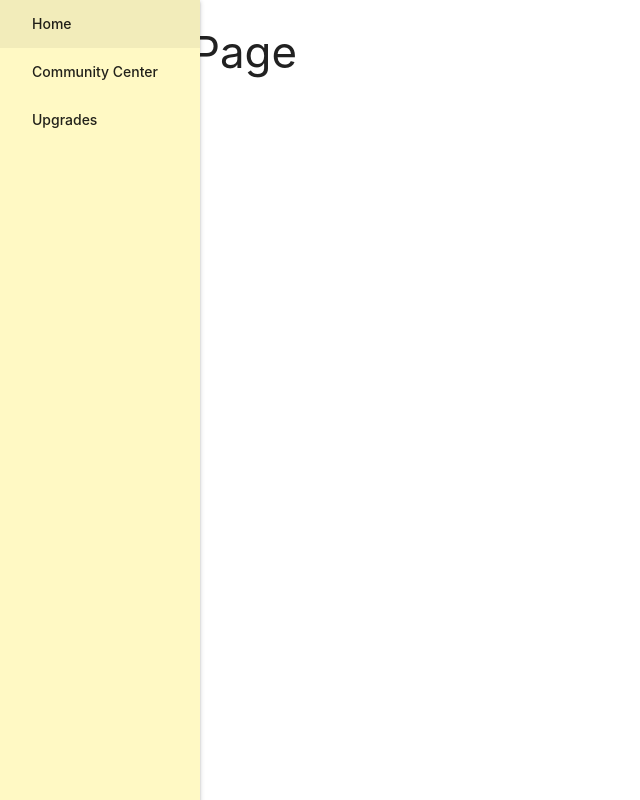
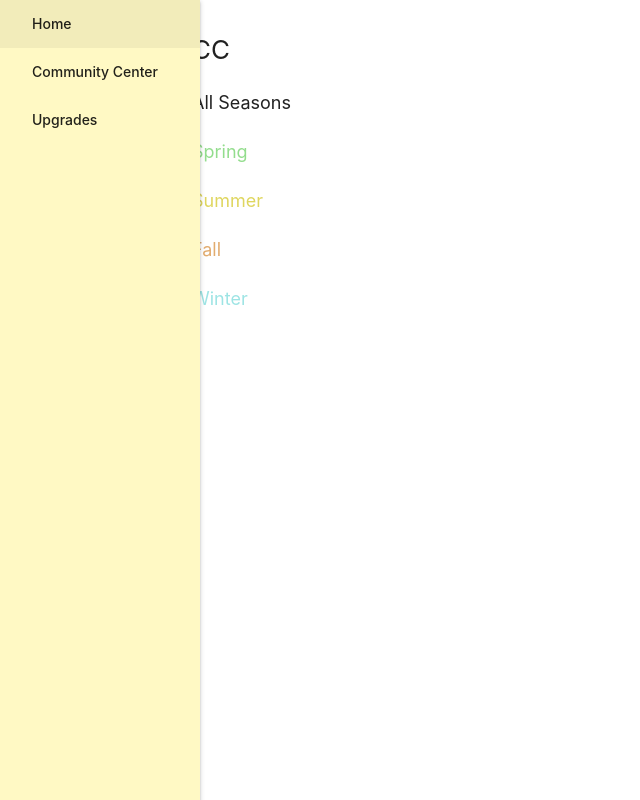
Before and after one commit to piratemermaid/sv-guide-app, a React (Create React App) app: page /community_center in a window 1280 px wide. Shown: the whole page, without its empty margins (0-640 px from the left). Built offline with nearby package versions, Linux system fonts and the light colour scheme.

Commit message:
Work on CC

```diff
--- a/src/App.css
+++ b/src/App.css
@@ -1,5 +1,13 @@
 body {
   font: sans-serif;
+}
+
+h2 {
+  font-size: 26px;
+}
+
+h3 {
+  font-size: 18px;
 }
 
 /*///////////////////////////////////////////////
@@ -47,10 +55,30 @@ li.link-summer:hover {
   color: rgb(223, 214, 95);
 }
 
-li.link-autumn:hover {
+li.link-fall:hover {
   color: rgb(226, 172, 111);
 }
 
 li.link-winter:hover {
   color: rgb(157, 228, 228);
 }
+
+/*///////////////////////////////////////////////
+// SEASON COLORS
+///////////////////////////////////////////////*/
+
+.spring {
+  color: rgb(147, 221, 141);
+}
+
+.summer {
+  color: rgb(223, 214, 95);
+}
+
+.fall {
+  color: rgb(226, 172, 111);
+}
+
+.winter {
+  color: rgb(157, 228, 228);
+}
--- a/src/App.js
+++ b/src/App.js
@@ -7,6 +7,7 @@ import * as globals from "./utils/globals";
 import Nav from "./components/Nav";
 import Home from "./components/Home";
 import Page from "./components/Page";
+import CC from "./components/CC";
 import Upgrades from "./components/Upgrades";
 
 class App extends Component {
@@ -41,8 +42,8 @@ class App extends Component {
             <div className="container">
               <Switch>
                 <Route exact path="/" component={Home} />
-                <Route exact path="/community_center" component={Page} />
-                <Route path="/community_center/:season" component={Page} />
+                <Route exact path="/community_center" component={CC} />
+                <Route path="/community_center/:season" component={CC} />
                 <Route path="/upgrades" component={Upgrades} />
               </Switch>
             </div>
--- /dev/null
+++ b/src/components/CC.js
@@ -0,0 +1,18 @@
+import React from "react";
+import { ccItems } from "../utils/ccItems";
+import { ccBundles } from "../utils/ccBundles";
+
+const CC = props => {
+  return (
+    <div>
+      <h2>CC</h2>
+      <h3>All Seasons</h3>
+      <h3 className="spring">Spring</h3>
+      <h3 className="summer">Summer</h3>
+      <h3 className="fall">Fall</h3>
+      <h3 className="winter">Winter</h3>
+    </div>
+  );
+};
+
+export default CC;
--- a/src/components/Nav.js
+++ b/src/components/Nav.js
@@ -19,8 +19,8 @@ const Header = () => {
             <Link to={`${globals.URL_COMMUNITY_CENTER}/summer`}>
               <li className="link-summer">Summer</li>
             </Link>
-            <Link to={`${globals.URL_COMMUNITY_CENTER}/autumn`}>
-              <li className="link-autumn">Autumn</li>
+            <Link to={`${globals.URL_COMMUNITY_CENTER}/fall`}>
+              <li className="link-fall">Fall</li>
             </Link>
             <Link to={`${globals.URL_COMMUNITY_CENTER}/winter`}>
               <li className="link-winter">Winter</li>
--- a/src/utils/ccItems.js
+++ b/src/utils/ccItems.js
@@ -1,9 +1,8 @@
 const x = "all";
 const sp = "spring";
 const su = "summer";
-const a = "autumn";
+const f = "fall";
 const w = "winter";
-const i = idk;
 
 export const ccItems = [
   {
@@ -36,19 +35,19 @@ export const ccItems = [
   },
   {
     name: "Common Mushroom",
-    season: a
+    season: f
   },
   {
     name: "Wild Plum",
-    season: a
+    season: f
   },
   {
     name: "Hazelnut",
-    season: a
+    season: f
   },
   {
     name: "Blackberry",
-    season: a
+    season: f
   },
   {
     name: "Winter Root",
@@ -159,19 +158,19 @@ export const ccItems = [
   },
   {
     name: "Corn",
-    season: [su, a]
+    season: [su, f]
   },
   {
     name: "Eggplant",
-    season: a
+    season: f
   },
   {
     name: "Pumpkin",
-    season: a
+    season: f
   },
   {
     name: "Yam",
-    season: a
+    season: f
   },
   {
     name: "Gold Star Parsnip",
@@ -186,12 +185,12 @@ export const ccItems = [
   {
     name: "Gold Star Pumpkin",
     amt: 5,
-    season: a
+    season: f
   },
   {
     name: "Gold Star Corn",
     amt: 5,
-    season: [su, a]
+    season: [su, f]
   },
   {
     name: "Large Brown Egg",
@@ -235,7 +234,7 @@ export const ccItems = [
   },
   {
     name: "Honey",
-    season: [sp, su, a]
+    season: [sp, su, f]
   },
   {
     name: "Jelly",
@@ -259,11 +258,11 @@ export const ccItems = [
   },
   {
     name: "Apple",
-    season: a
+    season: f
   },
   {
     name: "Pomegranate",
-    season: a
+    season: f
   },
   {
     name: "Sunfish",
@@ -275,21 +274,21 @@ export const ccItems = [
     name: "Catfish",
     location: "River & Secret Woods",
     time: "anytime",
-    season: [sp, a],
+    season: [sp, f],
     special: "Rain"
   },
   {
     name: "Shad",
     location: "River",
     time: "9am - 2am",
-    season: [sp, su, a],
+    season: [sp, su, f],
     special: "Rain"
   },
   {
     name: "Tiger Trout",
     location: "River",
     time: "6am - 7pm",
-    season: [a, w]
+    season: [f, w]
   },
   {
     name: "Largemouth Bass",
@@ -301,7 +300,7 @@ export const ccItems = [
     name: "Carp",
     location: "Lake",
     time: "anytime",
-    season: [sp, su, a]
+    season: [sp, su, f]
   },
   {
     name: "Bullhead",
@@ -319,7 +318,7 @@ export const ccItems = [
     name: "Sardine",
     location: "Ocean",
     time: "6am - 7pm",
-    season: [sp, a, w]
+    season: [sp, f, w]
   },
   {
     name: "Tuna",
@@ -331,20 +330,20 @@ export const ccItems = [
     name: "Red Snapper",
     location: "Ocean",
     time: "6am - 7pm",
-    season: [su, a],
+    season: [su, f],
     special: "Rain"
   },
   {
     name: "Tilapia",
     location: "Ocean",
     time: "6am - 2pm",
-    season: [su, a]
+    season: [su, f]
   },
   {
     name: "Walleye",
     location: "River & Lake",
     time: "12pm - 2am",
-    season: a
+    season: f
   },
   {
     name: "Bream",
@@ -356,7 +355,7 @@ export const ccItems = [
     name: "Eel",
     location: "Ocean",
     time: "4pm - 2am",
-    season: [sp, a],
+    season: [sp, f],
     special: "Rain"
   },
   {
@@ -514,7 +513,7 @@ export const ccItems = [
   },
   {
     name: "Sunflower",
-    season: [su, a]
+    season: [su, f]
   },
   {
     name: "Duck Feather",
@@ -548,7 +547,7 @@ export const ccItems = [
   {
     name: "Wheat",
     amt: 10,
-    season: [su, a]
+    season: [su, f]
   },
   {
     name: "Hay",
@@ -558,7 +557,7 @@ export const ccItems = [
   {
     name: "Apple",
     amt: 3,
-    season: a
+    season: f
   },
   {
     name: "Oak Resin", //duplicate
@@ -574,7 +573,7 @@ export const ccItems = [
   },
   {
     name: "Pomegranate", //duplicate
-    season: a
+    season: f
   },
   {
     name: "2,500 g",
```
Also changed, not shown: src/utils/upgradeList.js (renamed from src/utils/upgrades.js, +4 -4 lines).
